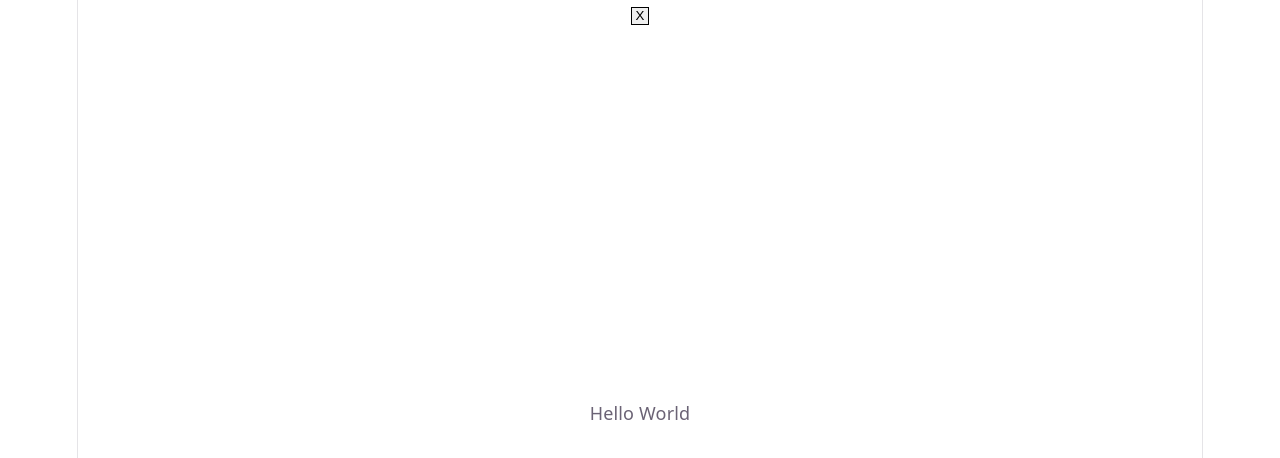
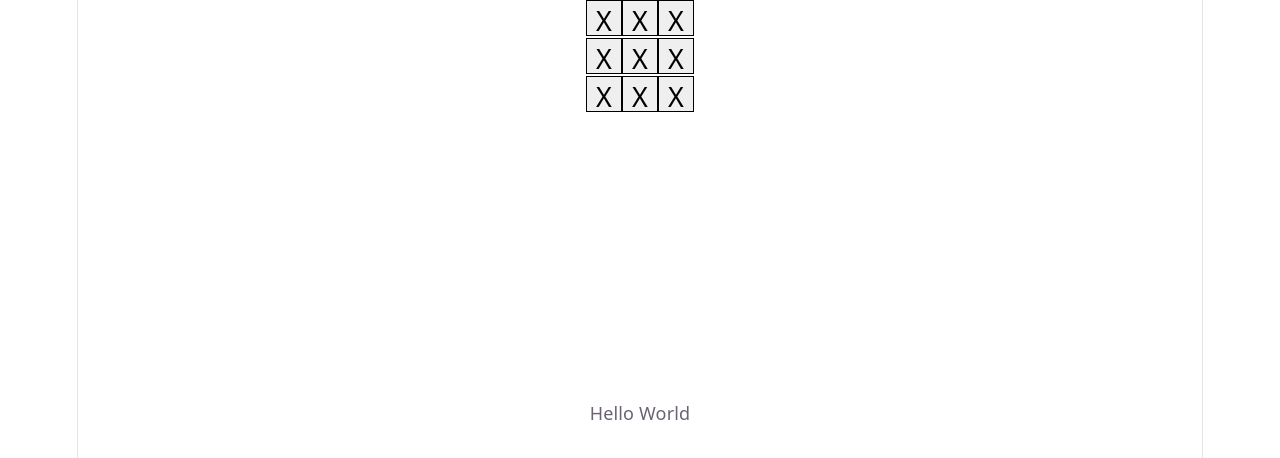
Before and after one commit to mattthewja/Hello-World-React, a React (Vite) app: page / in a window 1280 px wide. Shown: the top 458 px of the page. Built offline with nearby package versions, Linux system fonts and the light colour scheme.

Commit message:
add: board function scaffold

```diff
--- a/src/components/objects/board/Board.css
+++ b/src/components/objects/board/Board.css
@@ -1,8 +1,12 @@
 .square {
     border: 1px solid black;
-    width: 1rem;
-    height: 1rem;
+    width: 2rem;
+    height: 2rem;
     text-align: center;
-    padding: 0;
-    margin: 0;
+    margin: 0; padding: 0;
+    font-size: 1.5rem;
 }
+
+.board-row {
+    margin: 0; padding: 0;
+}
--- a/src/components/objects/board/Board.tsx
+++ b/src/components/objects/board/Board.tsx
@@ -6,10 +6,24 @@
     )
 }
 
-export default function board() {
+export default function Board() {
     return (
         <>
-            <Square />
+            <div className="board-row">
+                <Square />
+                <Square />
+                <Square />
+            </div>
+            <div className="board-row">
+                <Square />
+                <Square />
+                <Square />
+            </div>
+            <div className="board-row">
+                <Square />
+                <Square />
+                <Square />
+            </div>
         </>
     )
 }
--- a/src/index.css
+++ b/src/index.css
@@ -1,3 +1,5 @@
+@import url('./reset.css');
+
 :root {
   --text: #6b6375;
   --text-h: #08060d;
--- /dev/null
+++ b/src/reset.css
@@ -0,0 +1,54 @@
+/* 1. Use a more-intuitive box-sizing model */
+*, *::before, *::after {
+  box-sizing: border-box;
+}
+
+/* 2. Remove default margin */
+*:not(dialog) {
+  margin: 0;
+}
+
+/* 3. Enable keyword animations */
+@media (prefers-reduced-motion: no-preference) {
+  html {
+    interpolate-size: allow-keywords;
+  }
+}
+
+body {
+  /* 4. Increase line-height */
+  line-height: 1.5;
+  /* 5. Improve text rendering */
+  -webkit-font-smoothing: antialiased;
+}
+
+/* 6. Improve media defaults */
+img, picture, video, canvas, svg {
+  display: block;
+  max-width: 100%;
+}
+
+/* 7. Inherit fonts for form controls */
+input, button, textarea, select {
+  font: inherit;
+}
+
+/* 8. Avoid text overflows */
+p, h1, h2, h3, h4, h5, h6 {
+  overflow-wrap: break-word;
+}
+
+/* 9. Improve line wrapping */
+p {
+  text-wrap: pretty;
+}
+h1, h2, h3, h4, h5, h6 {
+  text-wrap: balance;
+}
+
+/*
+  10. Create a root stacking context
+*/
+#root, #__next {
+  isolation: isolate;
+}
```
